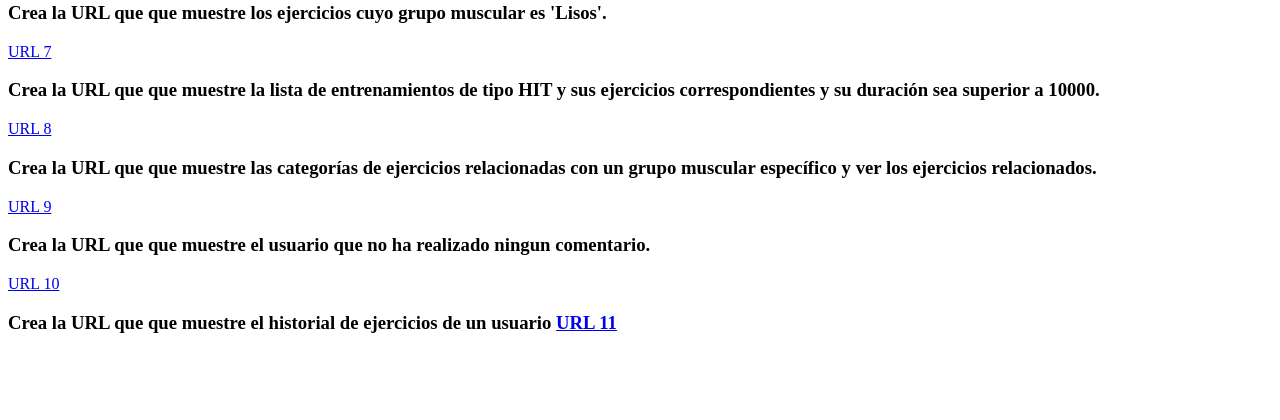
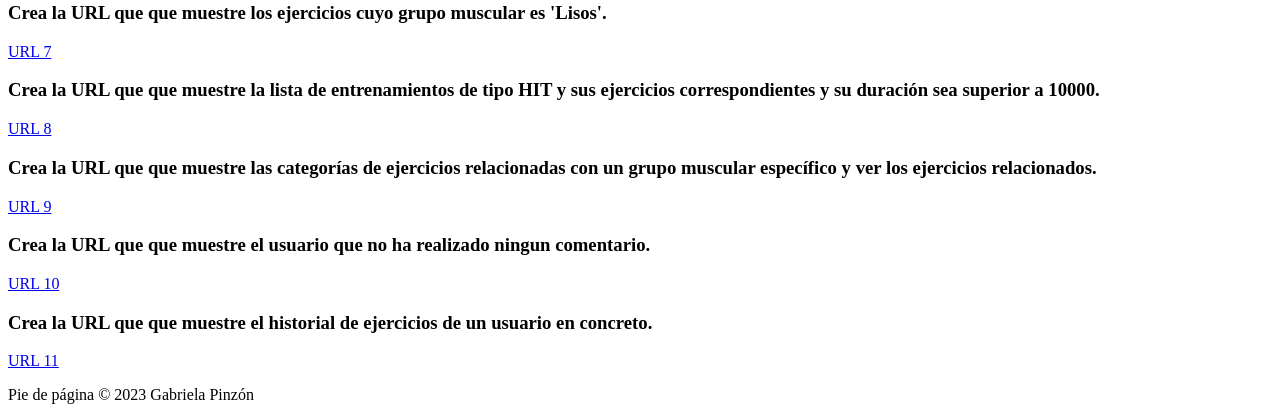
Before and after one commit to Gabbies20/App_Fitness, a Django app: page / in a window 1280 px wide. Shown: the part 576-996 px from the top of the page. Before the commit the page ends 909 px from the top, so only its background shows below. Run offline with Django 3.2, Linux system fonts and the light colour scheme.

Commit message:
Tarea completada

```diff
--- a/fitness/templates/fitness/categoria_lisos.html
+++ b/fitness/templates/fitness/categoria_lisos.html
@@ -29,7 +29,7 @@
     </ul>
 
     <footer>
-        <p>Pie de página &copy; 2023 Tu Nombre</p>
+        <p>Pie de página &copy; 2023 Gabriela Pinzón</p>
     </footer>
 </body>
 </html>
--- a/fitness/templates/fitness/comentarios_entrenamiento.html
+++ b/fitness/templates/fitness/comentarios_entrenamiento.html
@@ -18,7 +18,7 @@
     </ul>
 
     <footer>
-        <p>Pie de página &copy; 2023 Tu Nombre</p>
+        <p>Pie de página &copy; 2023 Gabriela Pinzón</p>
     </footer>
 </body>
 </html>
--- a/fitness/templates/fitness/comentarios_fecha.html
+++ b/fitness/templates/fitness/comentarios_fecha.html
@@ -19,7 +19,7 @@
     </ul>
 
     <footer>
-        <p>Pie de página &copy; 2023 Tu Nombre</p>
+        <p>Pie de página &copy; 2023 Gabriela Pinzón</p>
     </footer>
 </body>
 </html>
--- a/fitness/templates/fitness/entrenamientos_aerobicos.html
+++ b/fitness/templates/fitness/entrenamientos_aerobicos.html
@@ -29,7 +29,7 @@
     </ul>
 
     <footer>
-        <p>Pie de página &copy; 2023 Tu Nombre</p>
+        <p>Pie de página &copy; 2023 Gabriela Pinzón</p>
     </footer>
 </body>
 </html>
--- a/fitness/templates/fitness/grupo_muscular.html
+++ b/fitness/templates/fitness/grupo_muscular.html
@@ -19,5 +19,8 @@
         </li>
         {% endfor %}
     </ul>
+    <footer>
+        <p>Pie de página &copy; 2023 Gabriela Pinzón</p>
+    </footer>
 </body>
 </html>
--- a/fitness/templates/fitness/historial_ejercicios_usuario.html
+++ b/fitness/templates/fitness/historial_ejercicios_usuario.html
@@ -15,5 +15,8 @@
         </li>
         {% endfor %}
     </ul>
+    <footer>
+        <p>Pie de página &copy; 2023 Gabriela Pinzón</p>
+    </footer>
 </body>
 </html>
--- a/fitness/templates/fitness/index.html
+++ b/fitness/templates/fitness/index.html
@@ -66,9 +66,14 @@
         </div>
         <div>
             <h3>
-                Crea la URL que que muestre el historial de ejercicios de un usuario
+                Crea la URL que que muestre el historial de ejercicios de un usuario en concreto.
+            </h3>
             <a href=" {% url 'historial_ejercicios_usuario' 1  %}">URL 11</a>
         </div>
+
+        <footer>
+            <p>Pie de página &copy; 2023 Gabriela Pinzón</p>
+        </footer>
     </body>
 
 </html>
--- a/fitness/templates/fitness/informacion_usuario.html
+++ b/fitness/templates/fitness/informacion_usuario.html
@@ -18,7 +18,7 @@
     </ul>
 
     <footer>
-        <p>Pie de página &copy; 2023 Tu Nombre</p>
+        <p>Pie de página &copy; 2023 Gabriela Pinzón</p>
     </footer>
 </body>
 </html>
--- a/fitness/templates/fitness/lista_ejercicios.html
+++ b/fitness/templates/fitness/lista_ejercicios.html
@@ -22,7 +22,7 @@
     {% endfor%}
 
     <footer>
-        <p>Pie de página &copy; 2023 Tu Nombre</p>
+        <p>Pie de página &copy; 2023 Gabriela Pinzón</p>
     </footer>
 </body>
 </html>
--- a/fitness/templates/fitness/lista_entrenamientos.html
+++ b/fitness/templates/fitness/lista_entrenamientos.html
@@ -30,6 +30,6 @@
 
 </body>
 <footer>
-    <p>Pie de página &copy; 2023 Tu Nombre</p>
+    <p>Pie de página &copy; 2023 Gabriela Pinzón</p>
 </footer>
 </html>
--- a/fitness/templates/fitness/perfil_usuario.html
+++ b/fitness/templates/fitness/perfil_usuario.html
@@ -11,6 +11,6 @@
     <p>Peso: {{ perfil_mostrar.usuario.nombre }}</p>
 
     <footer>
-        <p>Pie de página &copy; 2023 Tu Nombre</p>
+        <p>Pie de página &copy; 2023 Gabriela Pinzón</p>
     </footer>
 </body>
--- a/fitness/templates/fitness/rutina_diaria_usuario_con_H.html
+++ b/fitness/templates/fitness/rutina_diaria_usuario_con_H.html
@@ -25,7 +25,7 @@
     </ul>
 
     <footer>
-        <p>Pie de página &copy; 2023 Tu Nombre</p>
+        <p>Pie de página &copy; 2023 Gabriela Pinzón</p>
     </footer>
 </body>
 </html>
--- a/fitness/templates/fitness/usuarios_sin_comentarios.html
+++ b/fitness/templates/fitness/usuarios_sin_comentarios.html
@@ -10,5 +10,8 @@
         <li>{{ usuario.nombre }}</li>
         {% endfor %}
     </ul>
+    <footer>
+        <p>Pie de página &copy; 2023 Gabriela Pinzón</p>
+    </footer>
 </body>
 </html>
```
